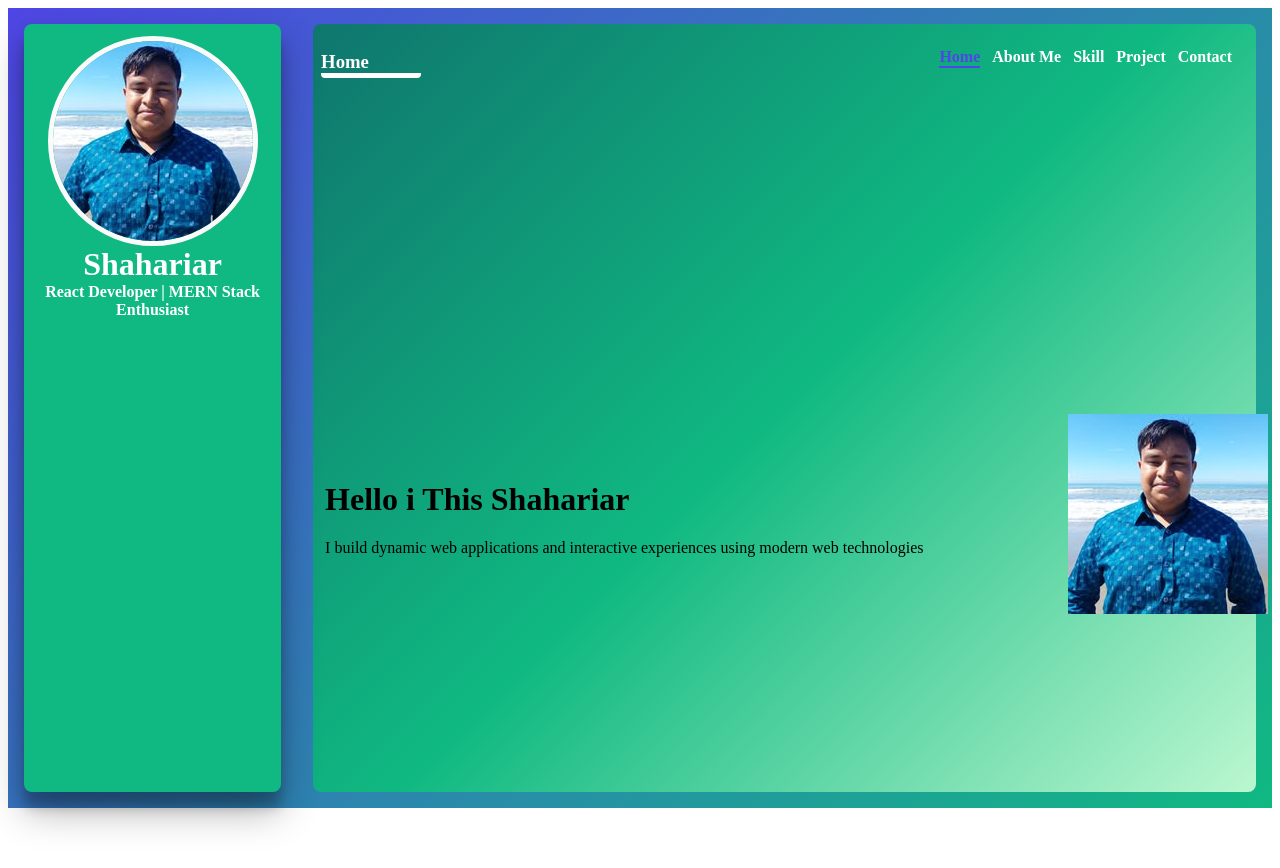
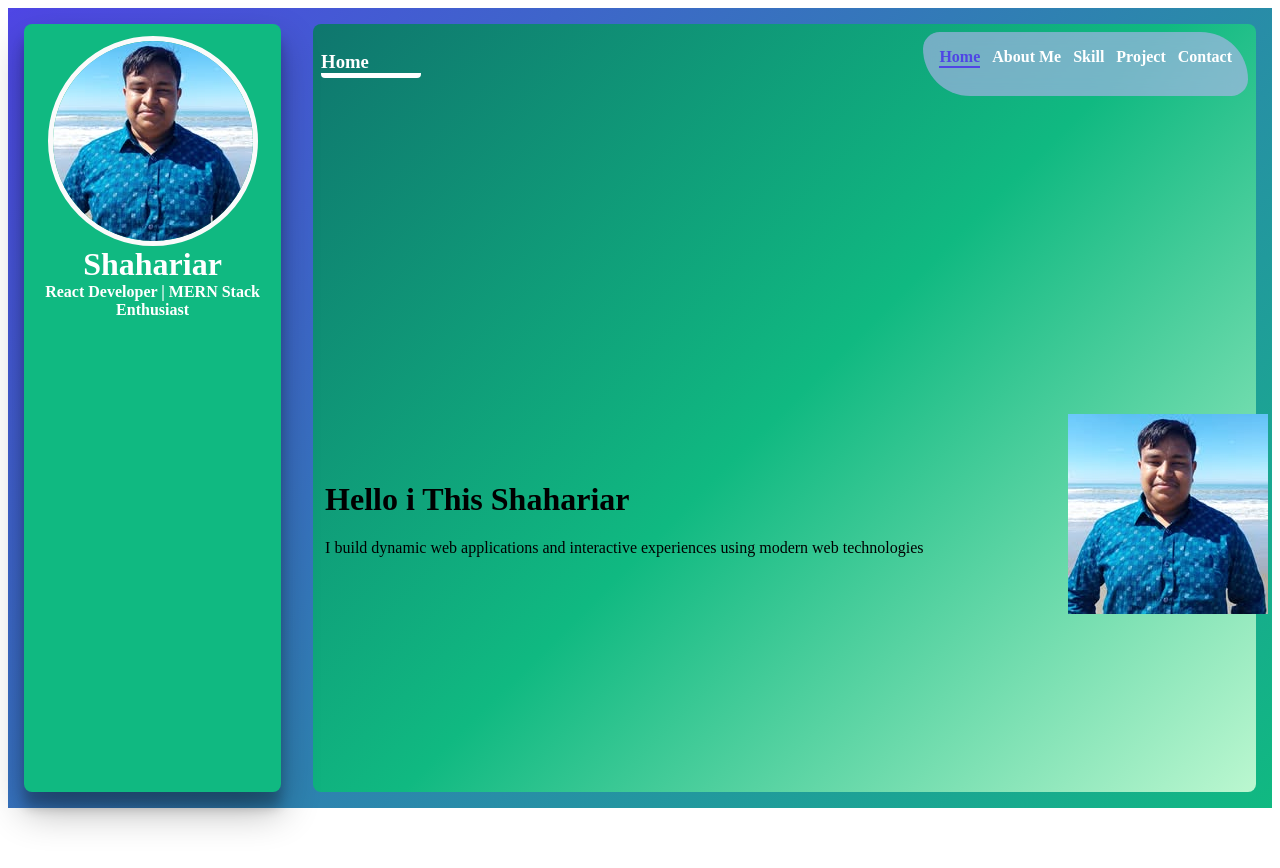
Before and after one commit to shahariar270/portfolio-template, a React (Vite) app in the folder client/: page / in a window 1280 px wide. Shown: the top 868 px of the page. Built offline with nearby package versions, Linux system fonts and the light colour scheme.

Commit message:
menu style improve

```diff
--- a/client/src/assets/styles/common/layout/_leftContetBox.scss
+++ b/client/src/assets/styles/common/layout/_leftContetBox.scss
@@ -43,6 +43,9 @@
         gap: 12px;
         justify-content: end;
         padding: 16px;
+        background: rgba(200, 180, 255, 0.55);
+        backdrop-filter: blur(10px);
+        border-radius: 22px 62px;
 
         a {
             text-decoration: none;
```
